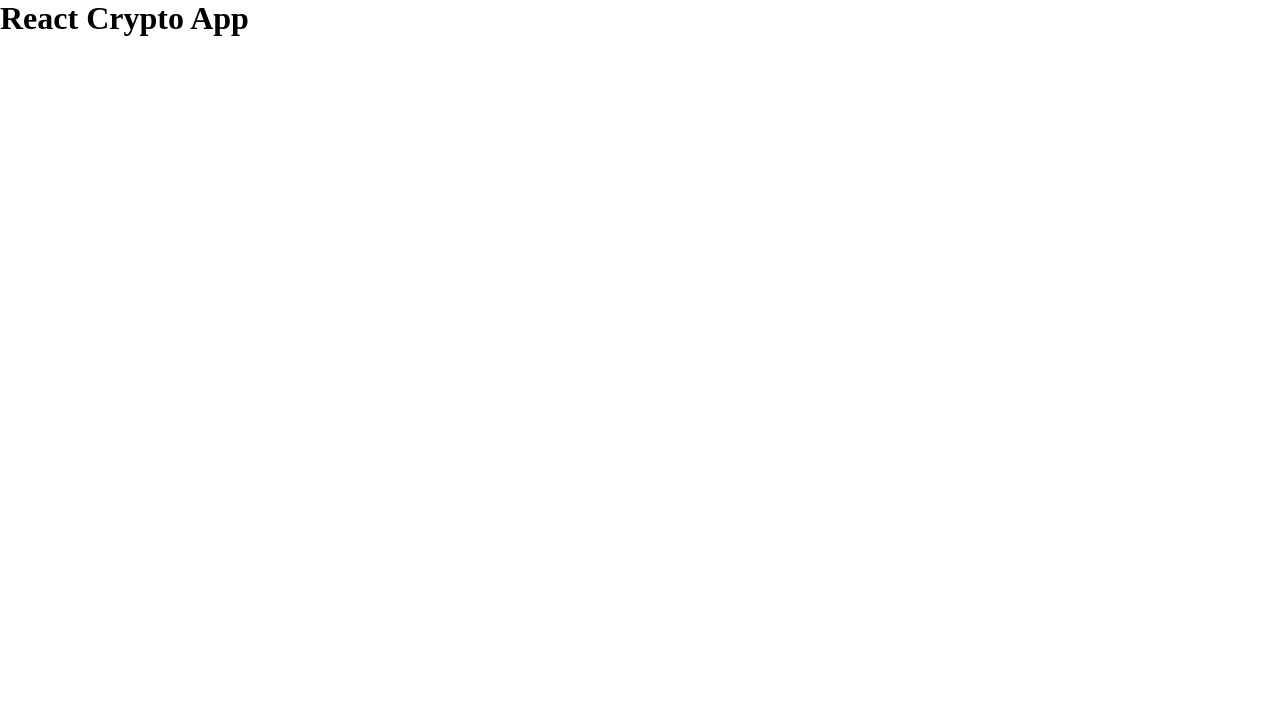
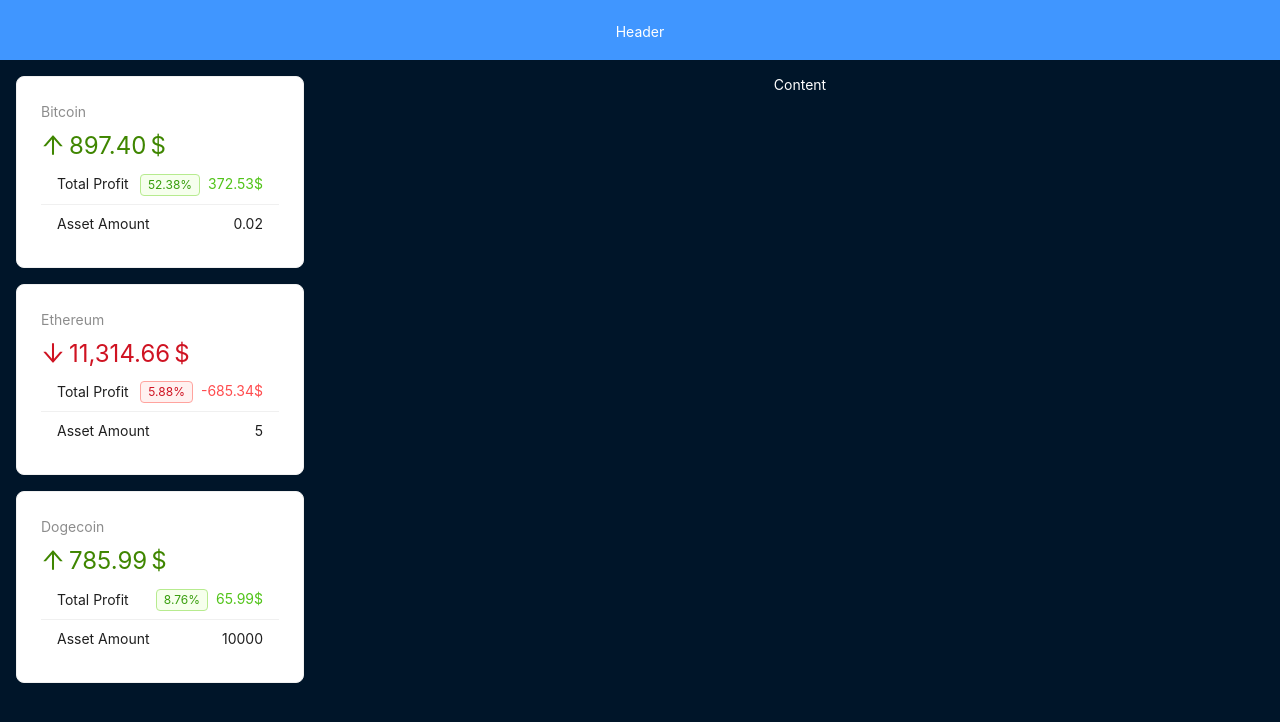
Before and after one commit to DmitriyStupin/crypto, a React (Vite) app: page / in a window 1280 px wide. Shown: the top 722 px of the page. Built offline with nearby package versions, Linux system fonts and the light colour scheme.

Commit message:
закончил разработку Sider

```diff
--- a/package.json
+++ b/package.json
@@ -10,6 +10,7 @@
     "preview": "vite preview"
   },
   "dependencies": {
+    "antd": "^5.24.4",
     "react": "^18.2.0",
     "react-dom": "^18.2.0"
   },
--- a/src/App.jsx
+++ b/src/App.jsx
@@ -1,3 +1,20 @@
+import { Layout } from 'antd';
+import AppHeader from './components/layout/AppHeader';
+import AppSider from './components/layout/AppSider';
+import AppContent from './components/layout/AppContent';
+
+
+
+
+
 export default function App() {
-  return <h1>React Crypto App</h1>
+  return (
+    <Layout>
+      <AppHeader />
+      <Layout>
+        <AppSider />
+        <AppContent />
+      </Layout>
+    </Layout>
+  )
 }
--- /dev/null
+++ b/src/api.js
@@ -0,0 +1,17 @@
+import { cryptoAssets, cryptoData } from './data.js'
+
+export function fakeFetchCrypto() {
+  return new Promise(resolve => {
+    setTimeout(() => {
+      resolve(cryptoData)
+    }, 1)
+  })
+}
+
+export function fetchAssets() {
+  return new Promise(resolve => {
+    setTimeout(() => {
+      resolve(cryptoAssets)
+    }, 1)
+  })
+}
--- /dev/null
+++ b/src/components/layout/AppContent.jsx
@@ -0,0 +1,17 @@
+import { Layout } from 'antd';
+
+const contentStyle = {
+  textAlign: 'center',
+  minHeight: 'calc(100vh - 60px)',
+  color: '#fff',
+  backgroundColor: '#001529',
+  padding: '1rem',
+};
+
+function AppContent() {
+  return (
+    <Layout.Content style={contentStyle}>Content</Layout.Content>
+  )
+}
+
+export default AppContent
--- /dev/null
+++ b/src/components/layout/AppHeader.jsx
@@ -0,0 +1,16 @@
+import { Layout } from 'antd';
+
+const headerStyle = {
+  textAlign: 'center',
+  color: '#fff',
+  height: 60,
+  paddingInline: 48,
+  lineHeight: '64px',
+  backgroundColor: '#4096ff',
+};
+
+function AppHeader() {
+  return (<Layout.Header style={headerStyle}>Header</Layout.Header>)
+}
+
+export default AppHeader
--- /dev/null
+++ b/src/components/layout/AppSider.jsx
@@ -0,0 +1,101 @@
+import { Layout, Card, Statistic, List, Typography, Spin, Tag } from 'antd';
+import { ArrowDownOutlined, ArrowUpOutlined } from '@ant-design/icons';
+import { useEffect, useState } from 'react';
+import { fakeFetchCrypto, fetchAssets } from '../../api';
+import { percentDifference, capitalize } from '../../utils';
+
+const siderStyle = {
+  padding: '1rem',
+};
+
+function AppSider() {
+  const [loading, setLoading] = useState(false)
+  const [crypto, setCrypto] = useState([])
+  const [assets, setAssets] = useState([])
+
+  useEffect(() => {
+    async function preload() {
+      setLoading(true)
+      const { result } = await fakeFetchCrypto()
+      const assets = await fetchAssets()
+
+      setAssets(assets.map(asset => {
+        const coin = result.find(c => c.id === asset.id)
+
+        return {
+          grow: asset.price < coin.price,
+          growPercent: percentDifference(asset.price, coin.price),
+          totalAmount: asset.amount * coin.price,
+          totalProfit: asset.amount * coin.price - asset.amount * asset.price,
+          ...asset
+        }
+      }))
+      setCrypto(result)
+      setLoading(false)
+    }
+
+    preload()
+  }, [])
+
+  if (loading) {
+    return (
+      <Spin fullscreen />
+    )
+  }
+
+  return (
+    <Layout.Sider width="25%" style={siderStyle}>
+      {assets.map(asset => (
+        <Card key={asset.id} style={{ marginBottom: '1rem' }}>
+          <Statistic
+            title={capitalize(asset.id)}
+            value={asset.totalAmount}
+            precision={2}
+            valueStyle={{ color: asset.grow ? '#3f8600' : '#cf1322' }}
+            prefix={asset.grow ? <ArrowUpOutlined /> : <ArrowDownOutlined />}
+            suffix="$"
+          />
+
+          <List
+            size='small'
+            dataSource={[
+              {
+                title: 'Total Profit',
+                value: asset.totalProfit,
+                withTag: true,
+              },
+              {
+                title: 'Asset Amount',
+                value: asset.amount,
+                isPlain: true,
+              },
+              // {
+              //   title: 'Difference',
+              //   value: asset.growPercent,
+              // },
+            ]}
+            renderItem={(item) => (
+              <List.Item>
+                <span>{item.title}</span>
+
+                <span>
+                  {item.withTag && (
+                    <Tag color={asset.grow ? 'green' : 'red'}>{asset.growPercent}%</Tag>
+                  )}
+                  {item.isPlain && item.value}
+                  {!item.isPlain && (
+                    <Typography.Text type={asset.grow ? 'success' : 'danger'}>
+                      {item.value.toFixed(2)}$
+                    </Typography.Text>
+                  )}
+                </span>
+              </List.Item>
+            )}
+          />
+        </Card>
+      ))}
+    </Layout.Sider>
+  )
+}
+
+export default AppSider
--- a/src/data.js
+++ b/src/data.js
@@ -622,4 +622,9 @@
     price: 2400,
     date: new Date(),
   },
+  {
+    id: 'dogecoin',
+    price: 0.072,
+    amount: 10000,
+  },
 ]
--- /dev/null
+++ b/src/utils.js
@@ -0,0 +1,7 @@
+export function percentDifference(a, b) {
+  return +(100 * Math.abs((a - b) / ((a + b) / 2))).toFixed(2)
+}
+
+export function capitalize(str) {
+  return str.charAt(0).toUpperCase() + str.substr(1)
+}
```
Also changed, not shown: 2 other files (tests, documents, lock files or other folders).
